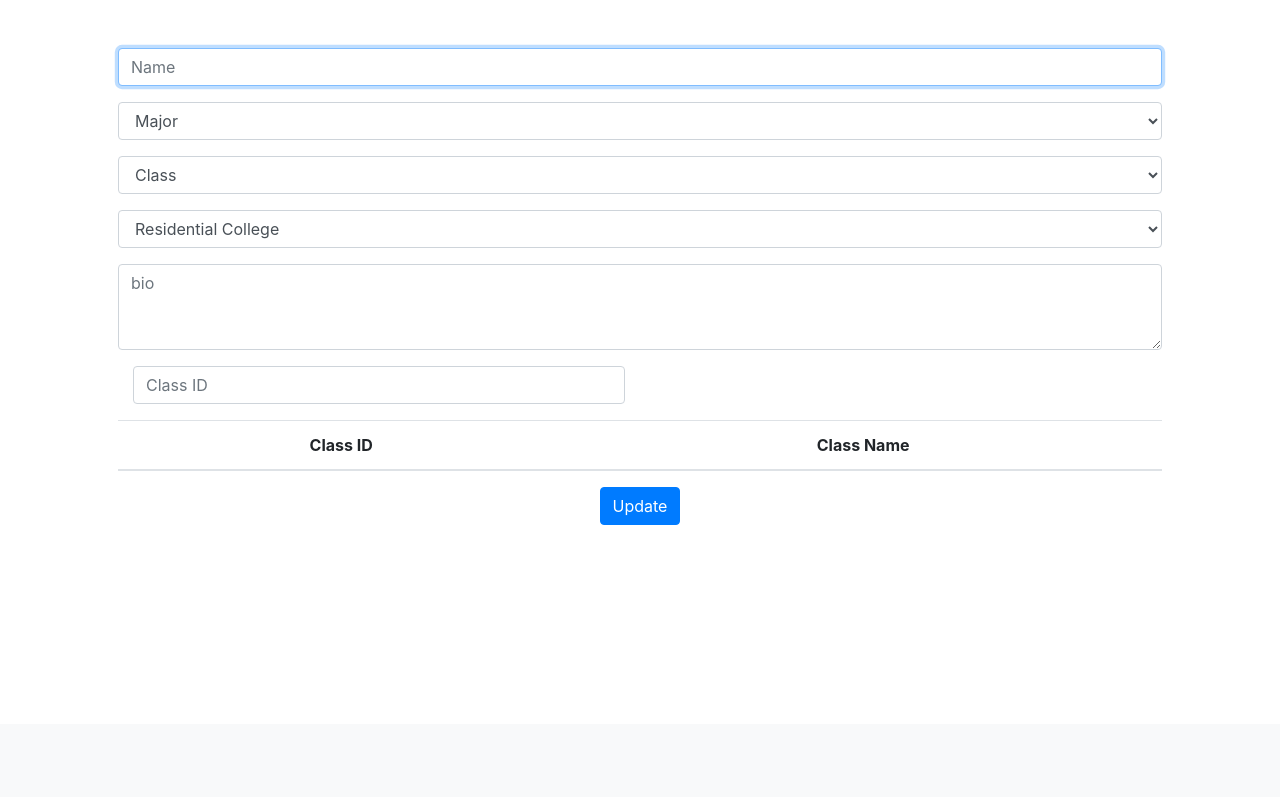
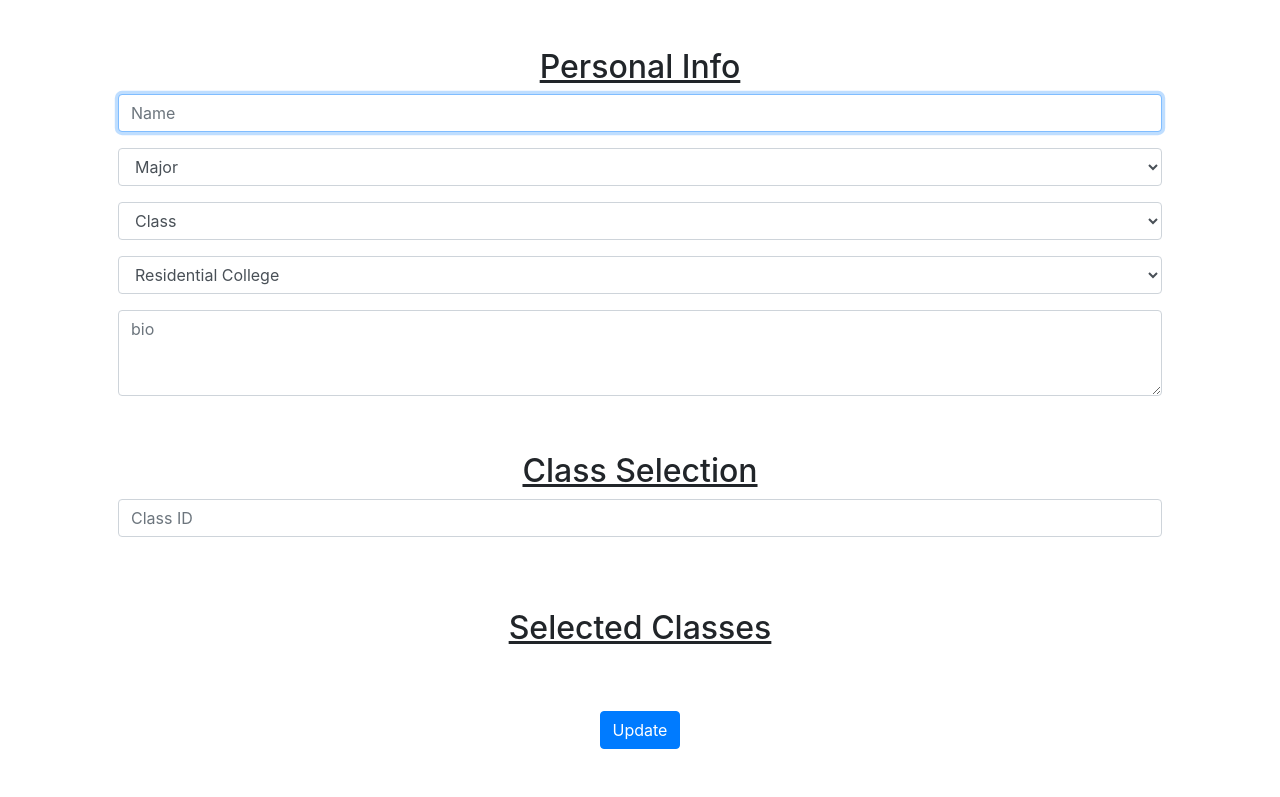
Before and after one commit to taehyoungjo/YConnect, a Flask app: page /updateprofile in a window 1280 px wide. Shown: the part 76-873 px from the top of the page. Before the commit the page ends 601 px from the top, so only its background shows below. Run offline with Flask 2, Linux system fonts and the light colour scheme; a user stored in the database is signed in; data comes from the database, SQL or seed files in the repository; both versions use the stored data as it was after the commit; lists and menus that the app fills with data are empty; some libraries are stand-ins or nearby versions.

Commit message:
added class registration screen

```diff
--- a/app.py
+++ b/app.py
@@ -146,10 +146,17 @@ def class_search():
     """"""
     class_id = request.args.get("class_id")
     class_id = str(class_id)
-    print("test: " + class_id)
     class_id_edit = class_id + '%'
     classes = db.execute("SELECT * FROM classes WHERE class_id LIKE :class_id", class_id=class_id_edit)
     return jsonify(classes)
+
+@app.route("/class_change")
+def class_change():
+    """"""
+    class_id = request.args.get("class_id")
+    classes = db.execute("INSERT INTO course_registration (user_id, course_id) VALUES(:id, :class_id)", id=session["user_id"], class_id=class_id)
+    registrations = db.execute("SELECT * FROM course_registration WHERE user_id=:id", id=session["user_id"])
+    return jsonify(registrations)
 
 @app.route("/profile", methods=["GET", "POST"])
 @login_required
--- a/static/styles.css
+++ b/static/styles.css
@@ -36,8 +36,3 @@ main img
     /* constrain images on small screens */
     max-width: 100%;
 }
-
-.container-fluid
-{
-    text-align: left;
-}
--- a/templates/updateprofile.html
+++ b/templates/updateprofile.html
@@ -6,6 +6,7 @@
 
 {% block main %}
 <form action="/updateprofile" method="post">
+    <h2><u>Personal Info</u></h2>
     <div class="form-group">
         <input autocomplete="off" autofocus class="form-control" name="name" placeholder="Name" type="text">
     </div>
@@ -51,20 +52,31 @@
         <textarea class="form-control" placeholder="bio" name="bio" rows="3"></textarea>
     </div>
 
-    <div class="form-group col-sm-6">
+    <p>&nbsp;</p>
+
+    <h2><u>Class Selection</u></h2>
+
+    <div class="form-group" >
         <input autocomplete="off" autofocus class="form-control" name="class_id" id="class_id" placeholder="Class ID" onkeyup="search();" type="text">
     </div>
 
     <table class="table">
-        <thead>
-            <tr>
-                <th scope="col">Class ID</th>
-                <th scope="col">Class Name</th>
-            </tr>
-        </thead>
+        <thead id="results_head"></thead>
         <tbody id="results"></tbody>
 
     </table>
+
+    <p>&nbsp;</p>
+
+    <h2><u>Selected Classes</u></h2>
+
+    <table class="table">
+        <thead id="courses_head"></thead>
+        <tbody id="courses"></tbody>
+    </table>
+
+    <p>&nbsp;</p>
+
     <div>
         <button class="btn btn-primary" type="submit" id="submit">Update</button>
     </div>
@@ -76,12 +88,13 @@
 
     function search() {
         $.get('/class_search?class_id=' + class_id.value, function(data) {
+            let head_html = '<tr><th scope="col">Offered Class ID</th><th scope="col">Offered Class Name</th></tr>'
             let html = '';
             for (class_info of data) {
                 html += '<tr><td><div class="form-check"><input class="form-check-input" type="checkbox" value="'
                         + class_info["class_id"]
-                        + '" id="test">'
-                        + '<label class="form-check-label" for="defaultCheck1">'
+                        + '" onclick="addclass($(this))" id="class_id"'
+                        + '><label class="form-check-label" for="defaultCheck1">'
                         + class_info["class_id"]
                         + '</label></div></td><td>'
                         + class_info["class_name"]
@@ -89,6 +102,33 @@
             }
             console.log(html)
             document.getElementById("results").innerHTML = html;
+            document.getElementById("results_head").innerHTML = head_html;
+        });
+    };
+
+    //based on: https://stackoverflow.com/questions/28372466/how-to-call-a-function-from-checkbox-onclick-or-onchange
+    function addclass(input) {
+        console.log(input);
+        console.log(input[0]['value'])
+        $.get('/class_change?class_id=' + input[0]['value'], function(data) {
+            let html = ''
+            let head_html = '<tr><th scope="col">Registered Class ID</th><th scope="col">Registered Class Name</th></tr>'
+            console.log(data[1]["course_id"])
+            for (class_info of data) {
+                    html += '<tr><td><div class="form-check"><input class="form-check-input" type="checkbox" value="'
+                            + class_info["course_id"]
+                            + '" onclick="addclass" id="'
+                            + class_info["course_id"]
+                            + '"><label class="form-check-label" for="defaultCheck1">'
+                            + class_info["course_id"]
+                            + '</label></div></td><td>'
+                            + class_info["class_name"]
+                            + '</td><div class=row id="results"></div></tr>'
+                        }
+
+
+            document.getElementById("courses").innerHTML = html;
+            document.getElementById("courses_head").innerHTML = head_html;
         });
     };
 </script>
```
Also changed, not shown: yconnect.db.
